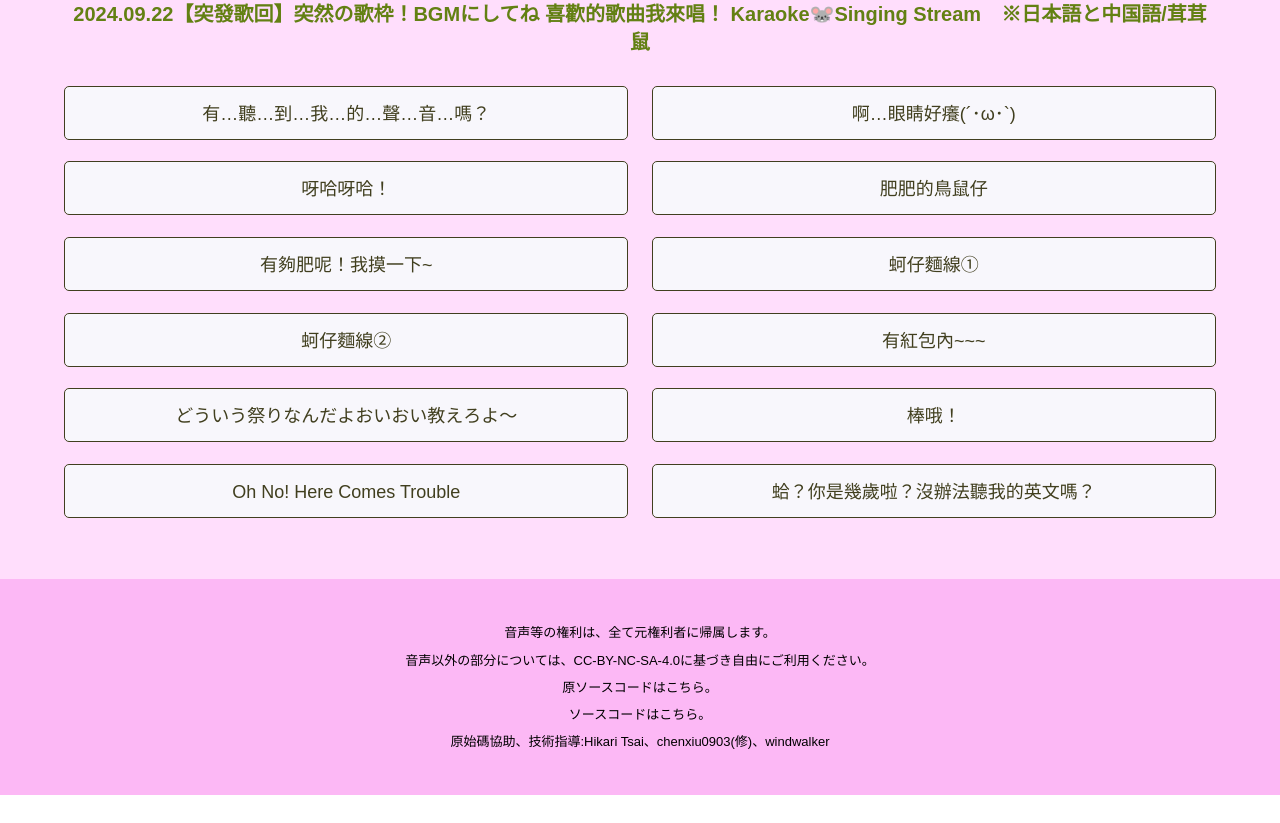
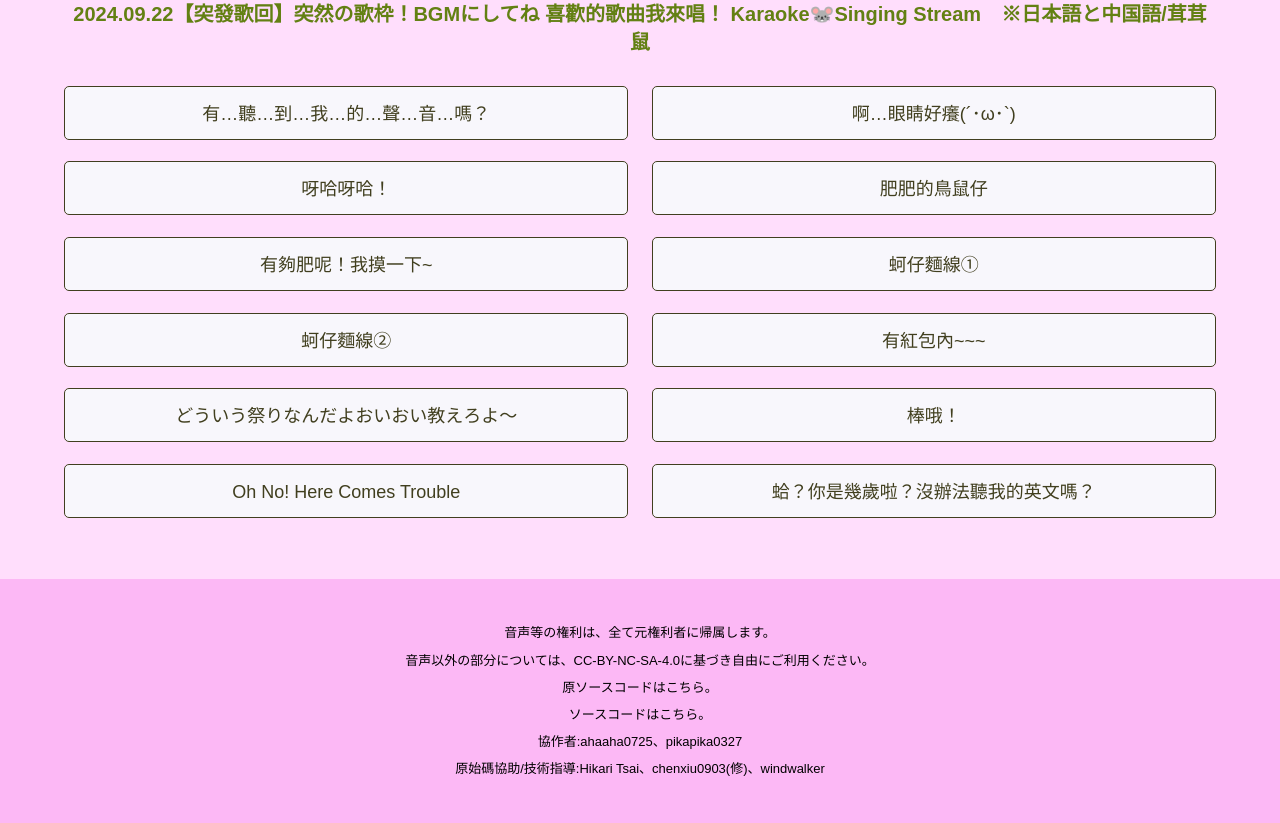
Before and after one commit to ahaaha0725/comame-button, a website: page docs/index.html in a window 1280 px wide. Shown: the part 690-1513 px from the top of the page. Before the commit the page ends 1485 px from the top, so only its background shows below. Drawn offline with Linux system fonts and the light colour scheme.

Commit message:
Update index.html

```diff
--- a/docs/index.html
+++ b/docs/index.html
@@ -92,7 +92,8 @@
 					<p>音声以外の部分については、<a rel="license" href="http://creativecommons.org/licenses/by-nc-sa/4.0/deed.ja" target="_blank">CC-BY-NC-SA-4.0</a>に基づき自由にご利用ください。</p>
 					<p>原ソースコードは<a href="https://github.com/niltea/hanarisa-button" target="_blank">こちら</a>。</p>
 					<p>ソースコードは<a href="https://github.com/ahaaha0725/comame-button" target="_blank">こちら</a>。</p>
-					<p>原始碼協助、技術指導:Hikari Tsai、chenxiu0903(修)、windwalker</p>
+					<p>協作者:ahaaha0725、pikapika0327</p>
+					<p>原始碼協助/技術指導:Hikari Tsai、chenxiu0903(修)、windwalker</p>
 				</div>
 			</div>
 		</div>
```
